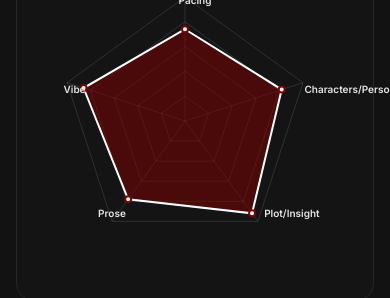
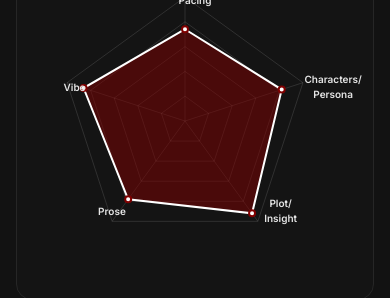
Before and after one commit to Idontcodeatall/Aob, a Next.js app: page /profile in a window 390 px wide. Shown: the part 1195-1493 px from the top of the page. Built offline with nearby package versions, Linux system fonts and the light colour scheme; a web font is replaced by a local one.

Commit message:
fix: retrying radar fix

```diff
--- a/src/app/profile/page.tsx
+++ b/src/app/profile/page.tsx
@@ -314,8 +314,13 @@ export default function ProfilePage() {
                       transform,
                     }}
                   >
-                    <span className="text-[10px] md:text-xs font-semibold text-brand-text cursor-default hover:text-brand-accent transition-colors px-1 py-0.5 rounded whitespace-nowrap">
-                      {label}
+                    <span className={`text-[10px] md:text-xs font-semibold text-brand-text cursor-default hover:text-brand-accent transition-colors px-1 py-0.5 rounded flex flex-col items-center text-center ${isMobile ? "" : "whitespace-nowrap"}`}>
+                      {isMobile && label.includes("/") ? (
+                        <>
+                          <span>{label.split("/")[0]}/</span>
+                          <span>{label.split("/")[1]}</span>
+                        </>
+                      ) : label}
                     </span>
                     <div className="hidden group-hover:block absolute z-50 w-48 bg-neutral-950/95 border border-neutral-700 rounded-xl shadow-2xl p-4 pointer-events-none"
                       style={{
```
